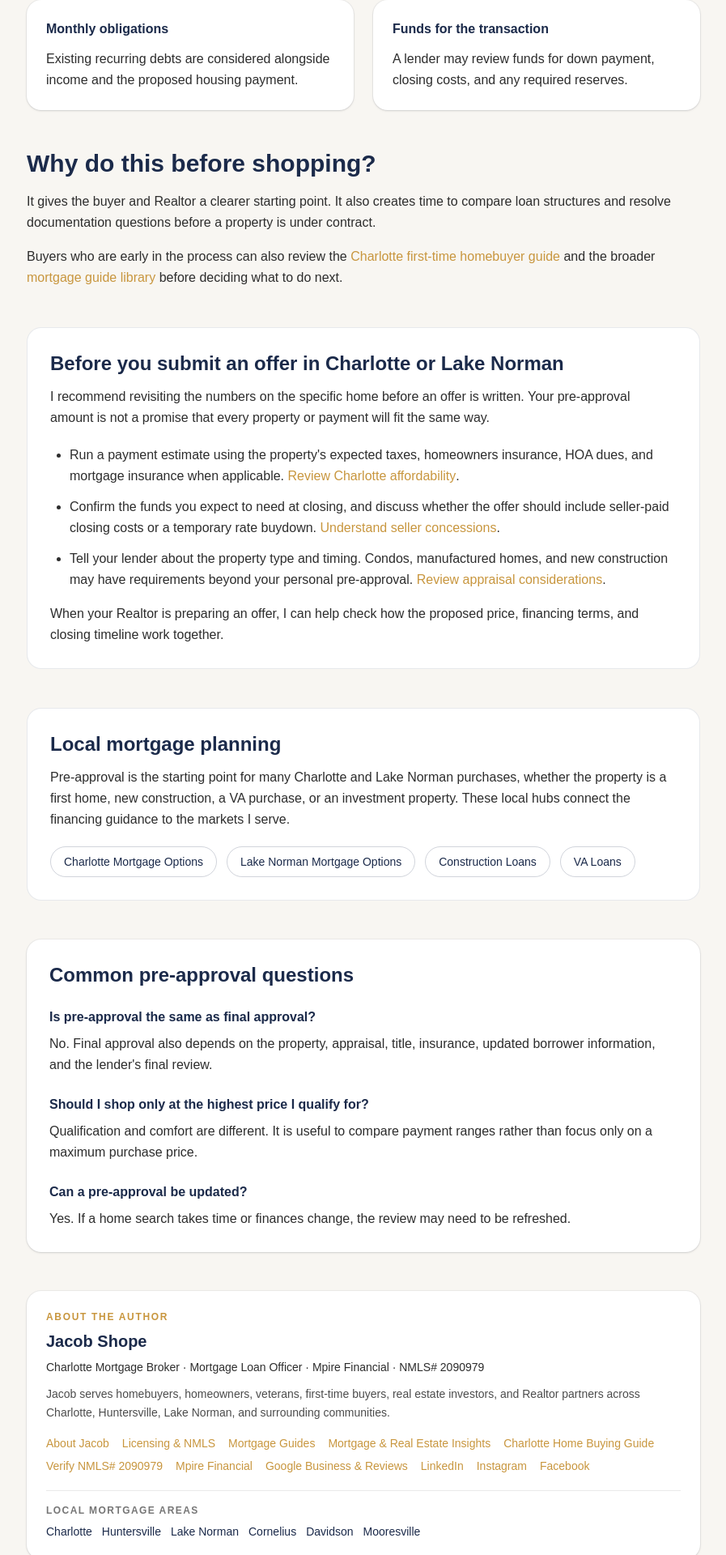
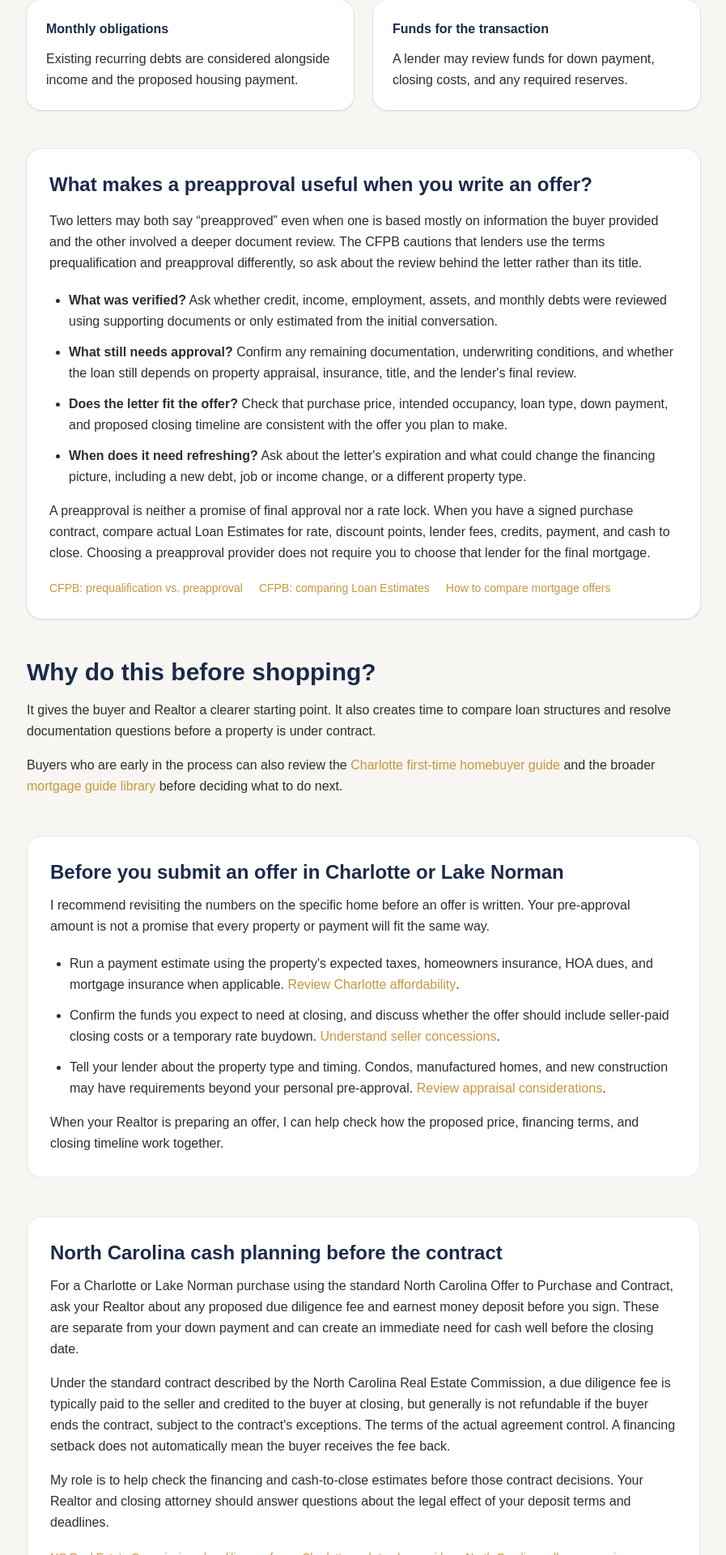
Before and after one commit to JLshope12/jacob-shope-mortgage, a Next.js app: page /mortgage-preapproval-charlotte in a window 1280 px wide. Shown: the part 1736-3656 px from the top of the page at 81% size, without its empty margins (191-1088 px from the left). Built offline with nearby package versions, Linux system fonts and the light colour scheme.

Commit message:
SEO: strengthen Charlotte mortgage preapproval guide with document-review, offer-readiness and NC due diligence guidance

```diff
--- a/app/mortgage-preapproval-charlotte/page.tsx
+++ b/app/mortgage-preapproval-charlotte/page.tsx
@@ -6,6 +6,9 @@ const pageUrl = `${origin}/mortgage-preapproval-charlotte`;
 const CFPB_PREAPPROVAL_URL = "https://www.consumerfinance.gov/owning-a-home/explore/get-a-preapproval-letter/";
 const CFPB_SHOP_URL = "https://www.consumerfinance.gov/consumer-tools/mortgages/shopping-for-a-mortgage/";
 const CFPB_PAPERWORK_URL = "https://www.consumerfinance.gov/owning-a-home/explore/gather-and-update-your-paperwork/";
+const CFPB_PREQUAL_VS_PREAPPROVAL_URL = "https://www.consumerfinance.gov/ask-cfpb/whats-the-difference-between-a-prequalification-letter-and-a-preapproval-letter-en-127/";
+const CFPB_LOAN_ESTIMATES_URL = "https://www.consumerfinance.gov/owning-a-home/compare/compare-loan-estimates/";
+const NCREC_DUE_DILIGENCE_URL = "https://bulletins.ncrec.gov/due-diligence-fees-when-must-they-be-deposited/";
 
 export const metadata = {
   title: "Mortgage Pre-Approval in Charlotte | Jacob Shope",
@@ -28,6 +31,14 @@ const FAQS = [
     "Can a pre-approval be updated?",
     "Yes. If a home search takes time or finances change, the review may need to be refreshed.",
   ],
+  [
+    "Is a prequalification as reliable as a preapproval?",
+    "Not necessarily. Lenders use both terms differently. Ask what income, assets, debts, and credit were actually verified and what conditions remain instead of relying on the letter's label.",
+  ],
+  [
+    "Does a preapproval lock in my mortgage rate or lender?",
+    "No. A preapproval letter is not a guaranteed loan offer or an interest-rate lock. You can still compare official Loan Estimates from different lenders when you have a property and a signed offer.",
+  ],
 ] as const;
 
 const schema = {
@@ -42,8 +53,8 @@ const schema = {
       author: { "@id": `${origin}/#jacob-shope` },
       publisher: { "@id": `${origin}/#mpire-financial` },
       mainEntityOfPage: { "@id": `${pageUrl}#webpage` },
-      dateModified: "2026-10-30",
-      citation: [CFPB_PREAPPROVAL_URL, CFPB_SHOP_URL, CFPB_PAPERWORK_URL],
+      dateModified: "2026-11-14",
+      citation: [CFPB_PREAPPROVAL_URL, CFPB_SHOP_URL, CFPB_PAPERWORK_URL, CFPB_PREQUAL_VS_PREAPPROVAL_URL, CFPB_LOAN_ESTIMATES_URL, NCREC_DUE_DILIGENCE_URL],
     },
     {
       "@type": "WebPage",
@@ -154,6 +165,27 @@ export default function MortgagePreapprovalCharlottePage() {
           ))}
         </section>
 
+        <section className="mt-12 rounded-2xl bg-white p-7 shadow-sm ring-1 ring-navy/5">
+          <h2 className="text-2xl font-bold text-navy">What makes a preapproval useful when you write an offer?</h2>
+          <p className="mt-4 leading-relaxed text-charcoal">
+            Two letters may both say &ldquo;preapproved&rdquo; even when one is based mostly on information the buyer provided and the other involved a deeper document review. The CFPB cautions that lenders use the terms prequalification and preapproval differently, so ask about the review behind the letter rather than its title.
+          </p>
+          <ul className="mt-5 list-disc space-y-3 pl-6 leading-relaxed text-charcoal">
+            <li><strong>What was verified?</strong> Ask whether credit, income, employment, assets, and monthly debts were reviewed using supporting documents or only estimated from the initial conversation.</li>
+            <li><strong>What still needs approval?</strong> Confirm any remaining documentation, underwriting conditions, and whether the loan still depends on property appraisal, insurance, title, and the lender&apos;s final review.</li>
+            <li><strong>Does the letter fit the offer?</strong> Check that purchase price, intended occupancy, loan type, down payment, and proposed closing timeline are consistent with the offer you plan to make.</li>
+            <li><strong>When does it need refreshing?</strong> Ask about the letter&apos;s expiration and what could change the financing picture, including a new debt, job or income change, or a different property type.</li>
+          </ul>
+          <p className="mt-4 leading-relaxed text-charcoal">
+            A preapproval is neither a promise of final approval nor a rate lock. When you have a signed purchase contract, compare actual Loan Estimates for rate, discount points, lender fees, credits, payment, and cash to close. Choosing a preapproval provider does not require you to choose that lender for the final mortgage.
+          </p>
+          <div className="mt-5 flex flex-wrap gap-x-5 gap-y-2 text-sm font-medium">
+            <a href={CFPB_PREQUAL_VS_PREAPPROVAL_URL} target="_blank" rel="noopener noreferrer" className="text-gold hover:underline">CFPB: prequalification vs. preapproval</a>
+            <a href={CFPB_LOAN_ESTIMATES_URL} target="_blank" rel="noopener noreferrer" className="text-gold hover:underline">CFPB: comparing Loan Estimates</a>
+            <Link href="/mortgage-broker-vs-lender-charlotte" className="text-gold hover:underline">How to compare mortgage offers</Link>
+          </div>
+        </section>
+
         <section className="mt-12">
           <h2 className="text-2xl font-bold text-navy md:text-3xl">Why do this before shopping?</h2>
           <p className="mt-4 leading-relaxed text-charcoal">
@@ -177,6 +209,24 @@ export default function MortgagePreapprovalCharlottePage() {
           <p className="mt-4 leading-relaxed text-charcoal">
             When your Realtor is preparing an offer, I can help check how the proposed price, financing terms, and closing timeline work together.
           </p>
+        </section>
+
+        <section className="mt-12 rounded-2xl border border-navy/10 bg-white p-7">
+          <h2 className="text-2xl font-bold text-navy">North Carolina cash planning before the contract</h2>
+          <p className="mt-3 leading-relaxed text-charcoal">
+            For a Charlotte or Lake Norman purchase using the standard North Carolina Offer to Purchase and Contract, ask your Realtor about any proposed due diligence fee and earnest money deposit before you sign. These are separate from your down payment and can create an immediate need for cash well before the closing date.
+          </p>
+          <p className="mt-4 leading-relaxed text-charcoal">
+            Under the standard contract described by the North Carolina Real Estate Commission, a due diligence fee is typically paid to the seller and credited to the buyer at closing, but generally is not refundable if the buyer ends the contract, subject to the contract&apos;s exceptions. The terms of the actual agreement control. A financing setback does not automatically mean the buyer receives the fee back.
+          </p>
+          <p className="mt-4 leading-relaxed text-charcoal">
+            My role is to help check the financing and cash-to-close estimates before those contract decisions. Your Realtor and closing attorney should answer questions about the legal effect of your deposit terms and deadlines.
+          </p>
+          <div className="mt-5 flex flex-wrap gap-x-5 gap-y-2 text-sm font-medium">
+            <a href={NCREC_DUE_DILIGENCE_URL} target="_blank" rel="noopener noreferrer" className="text-gold hover:underline">NC Real Estate Commission: due diligence fee</a>
+            <Link href="/mortgage-closing-costs-charlotte" className="text-gold hover:underline">Charlotte cash-to-close guide</Link>
+            <Link href="/seller-concessions-north-carolina" className="text-gold hover:underline">North Carolina seller concessions</Link>
+          </div>
         </section>
 
         <section className="mt-12 rounded-2xl border border-navy/10 bg-white p-7">
```
